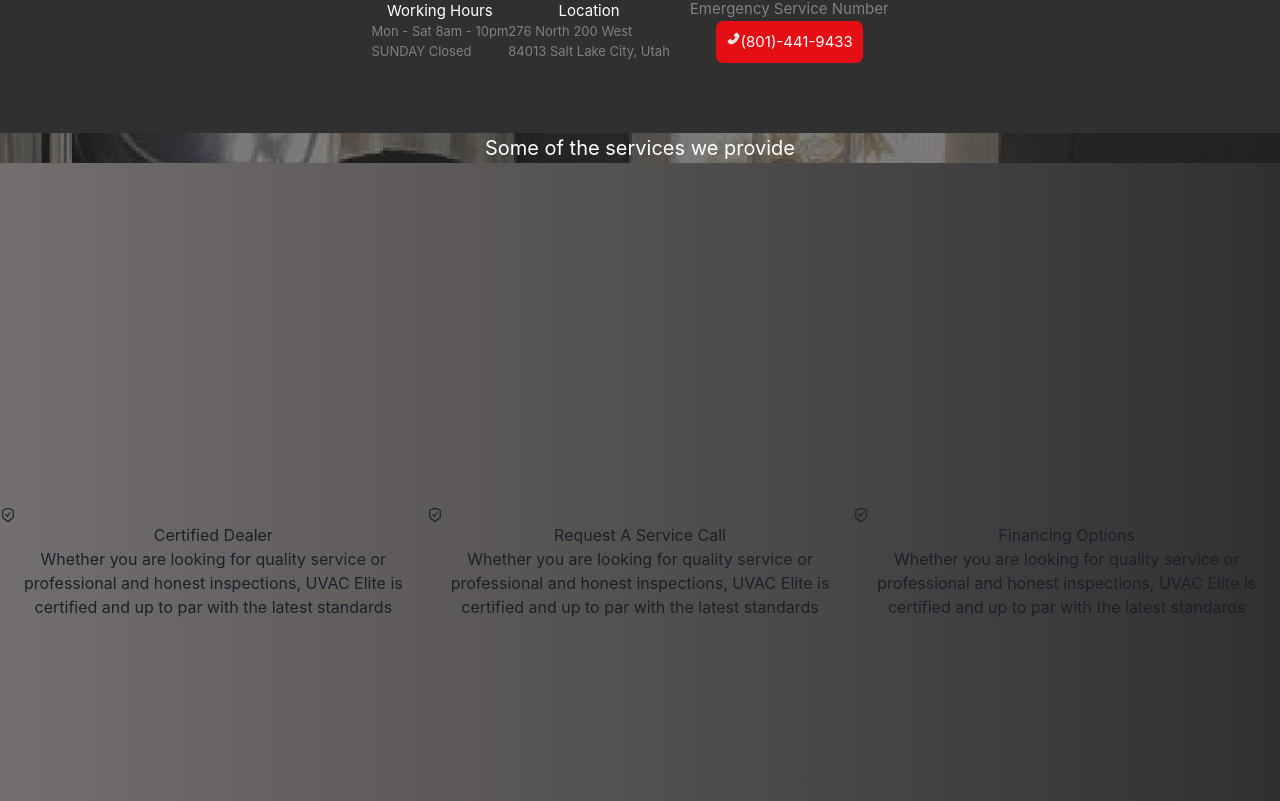
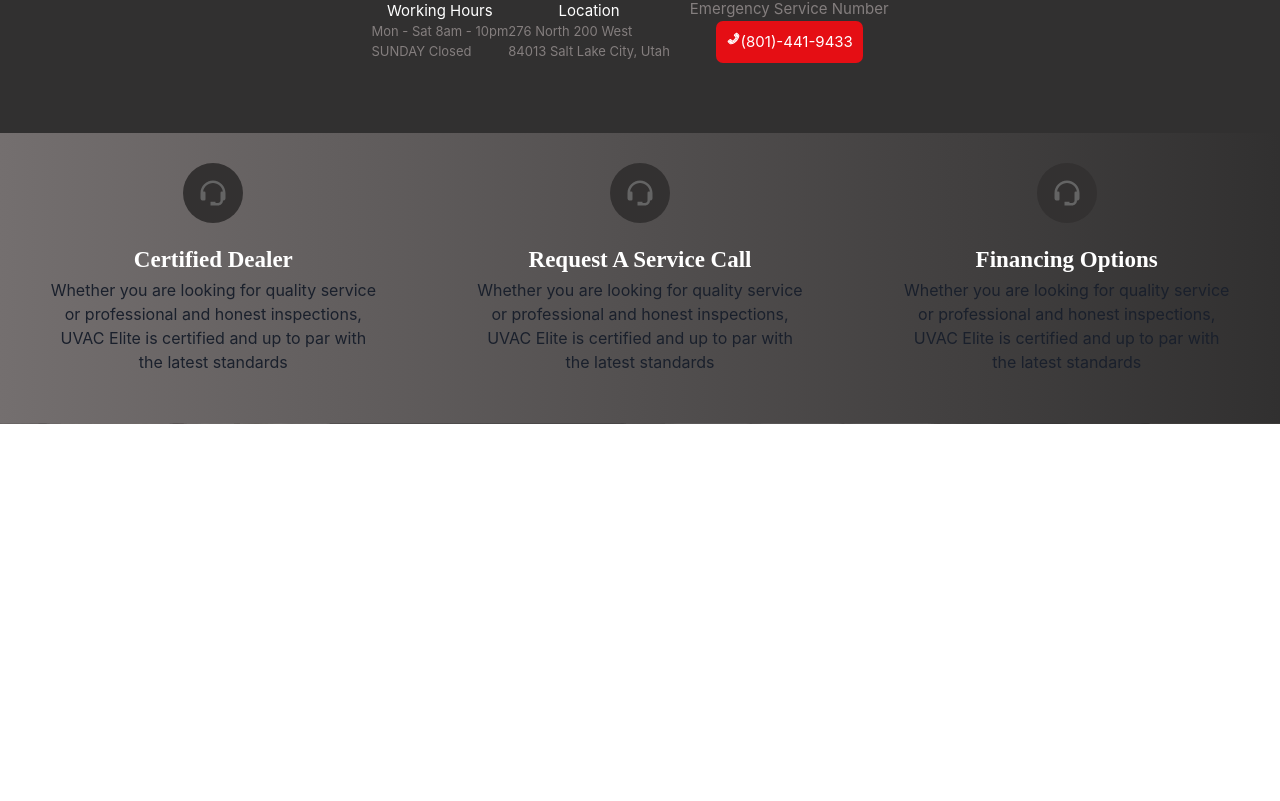
Before and after one commit to JackXN/UVAC-CLIENT, a Next.js app: page / in a window 1280 px wide. Shown: the part 999-1800 px from the top of the page. After the commit the page ends 1423 px from the top, so only its background shows below. Built offline with nearby package versions, Linux system fonts and the light colour scheme.

Commit message:
services section init

```diff
--- a/components/containers/Map/index.js
+++ b/components/containers/Map/index.js
@@ -1,71 +1,65 @@
 // Components
-import {Box, Text} from '@chakra-ui/react';
-import Image from 'next/image';
-import styles from './styles';
+import { Box, Text } from "@chakra-ui/react";
+import Image from "next/image";
+import styles from "./styles";
 
-
+const colorScheme = [
+  {
+    color: "red",
+    second: "orange",
+    bank: "hold up blue",
+  },
+];
 
 // Icons
-import {AiOutlineSafetyCertificate as Certification} from 'react-icons/ai';
-import {BiSupport as Support} from 'react-icons/bi';
-import {FaRegMoneyBillAlt as Finance} from 'react-icons/fa';
-
+import { AiOutlineSafetyCertificate as Certification } from "react-icons/ai";
+import { BiSupport as Support } from "react-icons/bi";
+import { FaRegMoneyBillAlt as Finance } from "react-icons/fa";
 
 const data = [
   {
-        label: 'Certified Dealer',
-        description: 'Whether you are looking for quality service or professional and honest inspections, UVAC Elite is certified and up to par with the latest standards',
-        image: 'link'
+    label: "Certified Dealer",
+    description:
+      "Whether you are looking for quality service or professional and honest inspections, UVAC Elite is certified and up to par with the latest standards",
+    isTrue: true,
+    image: [Certification],
   },
   {
-        label: 'Request A Service Call',
-        description: 'Whether you are looking for quality service or professional and honest inspections, UVAC Elite is certified and up to par with the latest standards',
-        image: 'link'
+    label: "Request A Service Call",
+    description:
+      "Whether you are looking for quality service or professional and honest inspections, UVAC Elite is certified and up to par with the latest standards",
+    image: [Support],
   },
   {
-        label: 'Financing Options',
-        description: 'Whether you are looking for quality service or professional and honest inspections, UVAC Elite is certified and up to par with the latest standards',
-        image: 'link'
+    label: "Financing Options",
+    description:
+      "Whether you are looking for quality service or professional and honest inspections, UVAC Elite is certified and up to par with the latest standards",
+    image: [Finance],
   },
+];
 
-
-
-]
+const icons = [Support, Certification, Finance];
 
 function index() {
   return (
     <>
       <Box sx={styles.wrapper}>
-        <Text as='h1' sx={styles.title}>
-        Some of the services we provide
-     </Text>
         <Box sx={styles.container}>
-
           <Box sx={styles.card}>
             {data.map((item, index) => (
-    <Box key={index}>
-         <Certification/>
+              <Box key={index} sx={styles.cardContainer}>
+                <Box alignSelf="center" sx={styles.icon}>{item.image ? <Support /> : null}</Box>
                 <Box sx={styles.information}>
-<Text as='h2'>{item.label}</Text>
-<Text as='p'>{item.description}</Text>
+                  <Text as="h2">{item.label}</Text>
+                  <Text as="p">{item.description}</Text>
                 </Box>
               </Box>
-
             ))}
-
-
           </Box>
-
-
-
-
         </Box>
       </Box>
     </>
-    )
+  );
 }
 
-
-
-
-export default index
+export default index;
--- a/components/containers/Map/styles.js
+++ b/components/containers/Map/styles.js
@@ -1,39 +1,58 @@
 const styles = {
   container: {
-        height: '100vh',
-        display: 'flex',
-        justifyContent: 'center',
-        textAlign: 'center',
-        background: 'rgb(116,111,111)',
-background: 'linear-gradient(90deg, rgba(116,111,111,1) 0%, rgba(49,48,48,1) 100%)',
-backgroundPosition: 'left',
-flexWrap: 'wrap',
+    height: "100%",
+    display: "flex",
+    justifyContent: "center",
+    textAlign: "center",
+    background: "rgb(116,111,111)",
+    background:
+      "linear-gradient(90deg, rgba(116,111,111,1) 0%, rgba(49,48,48,1) 100%)",
+    backgroundPosition: "left",
+    flexWrap: "wrap",
   },
   wrapper: {
-        display: 'flex',
-        flexDirection: 'column',
-
-
+    display: "flex",
+    flexDirection: "column",
+    flexWrap: 'wrap'
   },
 
   title: {
-        fontSize: '20px',
-        color: 'white',
-        alignSelf: 'center'
+    fontSize: "20px",
+    color: "white",
+    alignSelf: "center",
   },
   information: {
+    margin: ["20px"],
 
+    h2: {
+      color: "#ffff",
+      fontSize: "23px",
+      fontFamily: "Montserrat",
+      fontWeight: "bold",
+    },
   },
   card: {
-        display: 'flex',
-        justifyContent: 'center',
-        alignItems: 'center',
-        flexDirection: [
-            'column',
-            'row',
-        ]
+    display: "flex",
+    justifyContent: "center",
+    alignItems: "center",
+    flexDirection: ["column", "column", "column", "column", "row"],
+  },
+  cardContainer: {
+    display: "flex",
+    flexDirection: "column",
+    justifyContent: "center",
+    alignitems: "center",
+    textAlign: "center",
+    margin: '30px'
+  },
 
+  icon: {
+      fontSize: '30px',
+      background: '#333131',
+      padding: '15px',
+      borderRadius: '50px',
+      color: '#646464'
   }
-}
+};
 
 export default styles;
```
Lines whose indentation alone changed are shown as unchanged.
